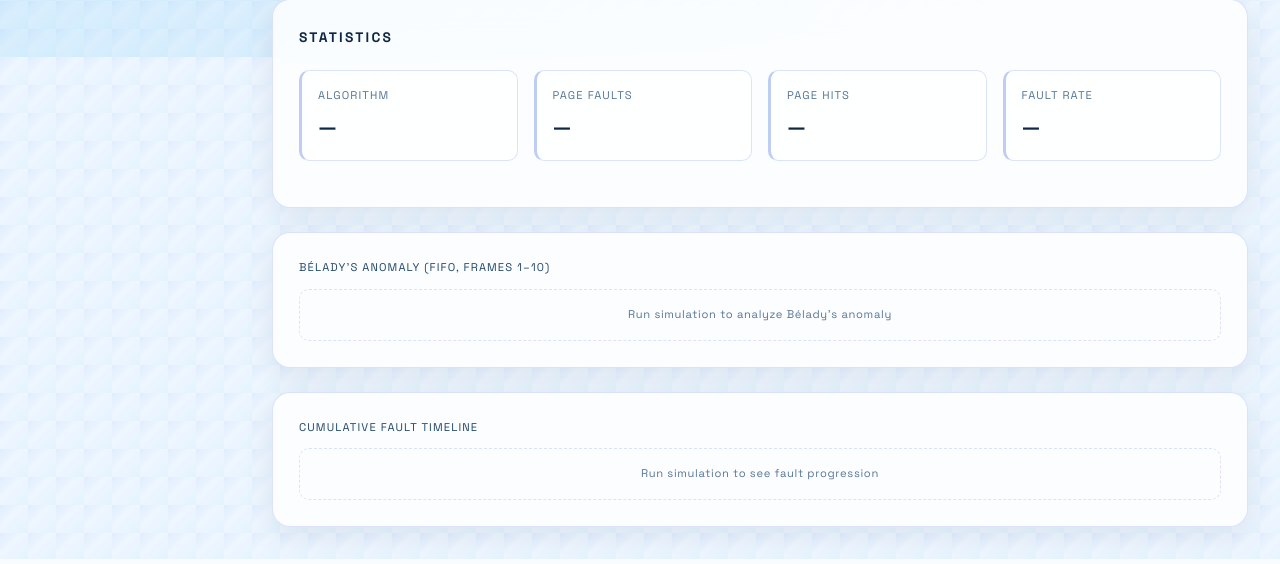
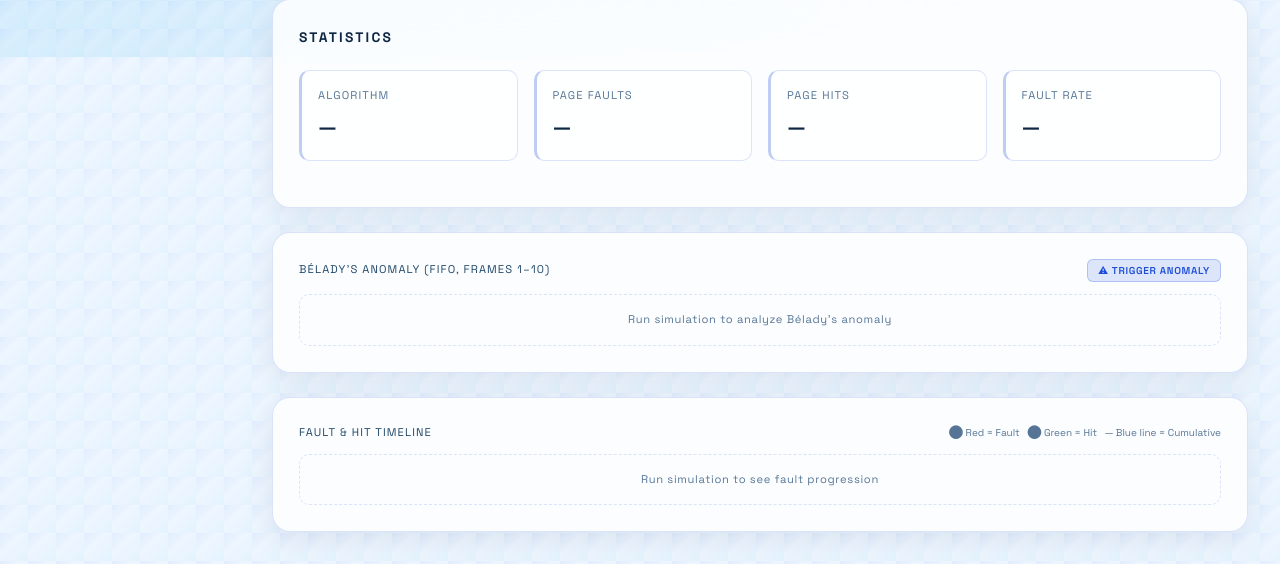
Before and after one commit to verdhanyash/virtualization_paging-segmentation, a Flask app: page /fifo in a window 1280 px wide. Shown: the part 1063-1627 px from the top of the page. Run offline with Flask 3, Linux system fonts and the light colour scheme.

Commit message:
feat: improve paging charts & fix segmentation manual mode
- Redesign Belady's Anomaly chart: gradient fill, anomaly triangle markers, star for current frame count, rich tooltips
- Replace Cumulative Fault Timeline with Fault & Hit Timeline: red/green bars per step + cumulative line overlay
- Add real-time step tracking: orange dot follows current step as user clicks Step/Auto
- Add 'Trigger Anomaly' button on FIFO page to load classic Belady reference string (1,2,3,4,1,2,5,1,2,3,4,5)
- Show 'No anomaly detected' explanation when current reference string doesn't trigger anomaly
- Fix segmentation manual mode: correctly parse flat array response from POST /api/segmentation
- Fix form inputs: read Total Memory, Block Size, Max Procs from HTML inputs into state
- Replace browser alert() with inline toast notification for segmentation errors
- Add auto-retry on transient process snapshot failures

```diff
--- a/app/static/js/paging-common.js
+++ b/app/static/js/paging-common.js
@@ -141,6 +141,9 @@ function renderStep(si) {
     bsUI.innerHTML = bsHtml;
     bsUI.scrollTop = bsUI.scrollHeight;
   }
+
+  // Update timeline chart to track current step
+  if (typeof renderTimelineChart === 'function' && cTimeline) renderTimelineChart();
 }
 
 function renderHistory() {
@@ -194,87 +197,250 @@ var CHART_AXIS = {
   border: { color:'rgba(37,99,235,.36)' }
 };
 
+function triggerBeladyAnomaly() {
+  // Classic reference string that triggers Bélády's Anomaly:
+  // 3 frames → 9 faults, 4 frames → 10 faults
+  var refEl = $('refIn');
+  if (refEl) refEl.value = '1,2,3,4,1,2,5,1,2,3,4,5';
+  var liveToggle = $('liveToggle');
+  if (liveToggle) liveToggle.checked = false;
+  if (typeof toggleSegMode === 'function') toggleSegMode();
+  if (refEl) refEl.readOnly = false;
+  runSim();
+}
+
 function renderCharts() {
   if (!allResults) return;
 
   if (cBelady) { cBelady.destroy(); cBelady = null; }
   if (cTimeline) { cTimeline.destroy(); cTimeline = null; }
 
-  // Belady's anomaly chart
+  // ═══ Belady's Anomaly Chart ═══
   var bel = allResults.belady;
   var anomalyFs = {};
   for (var a = 0; a < bel.anomaly_at.length; a++) { anomalyFs[bel.anomaly_at[a][1]] = true; }
   $('anomalyBadge').style.display = bel.anomaly_found ? '' : 'none';
+  var noAnomalyEl = $('beladyNoAnomaly');
+  if (noAnomalyEl) noAnomalyEl.style.display = bel.anomaly_found ? 'none' : '';
   hide('beladyEmpty'); show('beladyWrap');
 
   var fLabels = Object.keys(bel.fault_counts).map(Number);
   var fData = [];
   var ptColors = [];
   var ptSizes = [];
+  var ptStyles = [];
   for (var i = 0; i < fLabels.length; i++) {
     fData.push(bel.fault_counts[fLabels[i]]);
-    ptColors.push(anomalyFs[fLabels[i]] ? '#dc2626' : '#2563eb');
-    ptSizes.push(anomalyFs[fLabels[i]] ? 7 : 3);
+    var isAnomaly = anomalyFs[fLabels[i]];
+    ptColors.push(isAnomaly ? '#dc2626' : '#2563eb');
+    ptSizes.push(isAnomaly ? 8 : 4);
+    ptStyles.push(isAnomaly ? 'triangle' : 'circle');
   }
+
+  // Highlight the current frame count
+  var curFC = getFC();
+  var curFCIdx = fLabels.indexOf(curFC);
 
   cBelady = new Chart($('beladyChart'), {
     type:'line',
     data:{
       labels:fLabels,
-      datasets:[{
-        label:'Faults', data:fData,
-        borderColor:'#1d4ed8',
-        backgroundColor:'rgba(37,99,235,.1)',
-        pointBackgroundColor:ptColors,
-        pointBorderColor:ptColors,
-        pointRadius:ptSizes,
-        tension:.2, borderWidth:2.2, fill:true
-      }]
+      datasets:[
+        {
+          label:'Page Faults', data:fData,
+          borderColor:'#1d4ed8',
+          backgroundColor: function(ctx) {
+            var c = ctx.chart.ctx;
+            var g = c.createLinearGradient(0, 0, 0, ctx.chart.height);
+            g.addColorStop(0, 'rgba(37,99,235,.25)');
+            g.addColorStop(1, 'rgba(37,99,235,.02)');
+            return g;
+          },
+          pointBackgroundColor:ptColors,
+          pointBorderColor:ptColors,
+          pointRadius:ptSizes,
+          pointStyle:ptStyles,
+          pointHoverRadius: 10,
+          tension:.2, borderWidth:2.5, fill:true
+        },
+        // Current frame count marker
+        curFCIdx >= 0 ? {
+          label:'Current Frames',
+          data: fLabels.map(function(f, idx) { return idx === curFCIdx ? fData[idx] : null; }),
+          pointBackgroundColor: '#f59e0b',
+          pointBorderColor: '#f59e0b',
+          pointRadius: 10,
+          pointStyle: 'star',
+          pointHoverRadius: 14,
+          borderWidth: 0,
+          showLine: false
+        } : null
+      ].filter(Boolean)
     },
     options:{
       responsive:true, maintainAspectRatio:false,
-      plugins:{ legend:{display:false} },
+      interaction: { mode: 'index', intersect: false },
+      plugins:{
+        legend:{display:false},
+        tooltip:{
+          backgroundColor:'rgba(15,23,42,.92)',
+          titleFont:{family:CHART_FONT, size:12},
+          bodyFont:{family:CHART_FONT, size:11},
+          padding:10,
+          callbacks:{
+            title: function(items) {
+              var f = items[0].label;
+              return f + ' Frame' + (f > 1 ? 's' : '');
+            },
+            label: function(item) {
+              if (item.datasetIndex > 0) return '\u2605 Your current frame count';
+              var faults = item.parsed.y;
+              var frames = item.label;
+              var prevFaults = item.dataIndex > 0 ? fData[item.dataIndex - 1] : null;
+              var lines = [faults + ' page fault' + (faults !== 1 ? 's' : '')];
+              if (prevFaults !== null) {
+                var diff = faults - prevFaults;
+                if (diff > 0) lines.push('\u26A0 +' + diff + ' more than ' + (frames-1) + ' frames (ANOMALY!)');
+                else if (diff < 0) lines.push('\u2193 ' + Math.abs(diff) + ' fewer than ' + (frames-1) + ' frames');
+                else lines.push('\u2192 Same as ' + (frames-1) + ' frames');
+              }
+              return lines;
+            },
+            labelColor: function(item) {
+              if (item.datasetIndex > 0) return { borderColor:'#f59e0b', backgroundColor:'#f59e0b' };
+              var isAn = anomalyFs[fLabels[item.dataIndex]];
+              return { borderColor: isAn ? '#dc2626' : '#2563eb', backgroundColor: isAn ? '#dc2626' : '#2563eb' };
+            }
+          }
+        }
+      },
       scales:{
-        x:Object.assign({}, CHART_AXIS, {title:{display:true,text:'Frames',color:'#204768',font:{family:CHART_FONT,size: 11}}}),
-        y:Object.assign({}, CHART_AXIS, {title:{display:true,text:'Faults',color:'#204768',font:{family:CHART_FONT,size: 11}}})
+        x:Object.assign({}, CHART_AXIS, {title:{display:true,text:'Number of Frames',color:'#204768',font:{family:CHART_FONT,size: 11}}}),
+        y:Object.assign({}, CHART_AXIS, {title:{display:true,text:'Page Faults',color:'#204768',font:{family:CHART_FONT,size: 11}}, beginAtZero:true})
       }
     }
   });
 
-  // Fault timeline chart
+  // ═══ Fault Timeline Chart (bar per step + cumulative line) ═══
   hide('timelineEmpty'); show('timelineWrap');
+  renderTimelineChart();
+}
+
+function renderTimelineChart() {
+  if (!result || !result.steps) return;
+  if (cTimeline) { cTimeline.destroy(); cTimeline = null; }
+
+  var steps = result.steps;
+  var stepLbls = [];
+  var barData = [];
+  var barColors = [];
   var cumData = [];
   var cnt = 0;
-  for (var i = 0; i < result.steps.length; i++) {
-    if (result.steps[i].fault) cnt++;
+  var activeStep = curStep >= 0 ? curStep : steps.length - 1;
+
+  for (var i = 0; i < steps.length; i++) {
+    stepLbls.push(i + 1);
+    if (steps[i].fault) {
+      cnt++;
+      barData.push(1);
+      barColors.push(i <= activeStep ? 'rgba(239,68,68,.8)' : 'rgba(239,68,68,.2)');
+    } else {
+      barData.push(-0.3);
+      barColors.push(i <= activeStep ? 'rgba(16,185,129,.7)' : 'rgba(16,185,129,.15)');
+    }
     cumData.push(cnt);
   }
-  var stepLbls = [];
-  for (var i = 0; i < result.steps.length; i++) { stepLbls.push(i + 1); }
 
   cTimeline = new Chart($('timelineChart'), {
-    type:'line',
+    type:'bar',
     data:{
       labels:stepLbls,
-      datasets:[{
-        label:'Cumulative Faults', data:cumData,
-        borderColor:'#2563eb',
-        backgroundColor:'rgba(37,99,235,.14)',
-        pointRadius:3,
-        pointBackgroundColor:'#1d4ed8',
-        tension:0.08, borderWidth:2.2, fill:true
-      }]
+      datasets:[
+        {
+          label:'Fault / Hit',
+          data:barData,
+          backgroundColor:barColors,
+          borderRadius: 2,
+          borderSkipped: false,
+          yAxisID:'y',
+          order:2
+        },
+        {
+          type:'line',
+          label:'Total Faults',
+          data:cumData,
+          borderColor:'#2563eb',
+          backgroundColor:'rgba(37,99,235,.08)',
+          pointRadius: function(ctx) { return ctx.dataIndex === activeStep ? 7 : 2; },
+          pointBackgroundColor: function(ctx) { return ctx.dataIndex === activeStep ? '#f59e0b' : '#2563eb'; },
+          pointBorderColor: function(ctx) { return ctx.dataIndex === activeStep ? '#f59e0b' : '#2563eb'; },
+          tension:0.15, borderWidth:2.5, fill:false,
+          yAxisID:'y2',
+          order:1
+        }
+      ]
     },
     options:{
       responsive:true, maintainAspectRatio:false,
-      plugins:{ legend:{display:false} },
+      interaction: { mode: 'index', intersect: false },
+      plugins:{
+        legend:{
+          display:true,
+          labels:{ color:'#204768', font:{family:CHART_FONT, size:10}, boxWidth:12, padding:10,
+            generateLabels: function() {
+              return [
+                { text: 'Fault', fillStyle:'rgba(239,68,68,.8)', strokeStyle:'transparent', lineWidth:0 },
+                { text: 'Hit', fillStyle:'rgba(16,185,129,.7)', strokeStyle:'transparent', lineWidth:0 },
+                { text: 'Cumulative', fillStyle:'transparent', strokeStyle:'#2563eb', lineWidth:2 }
+              ];
+            }
+          }
+        },
+        tooltip:{
+          backgroundColor:'rgba(15,23,42,.92)',
+          titleFont:{family:CHART_FONT, size:12},
+          bodyFont:{family:CHART_FONT, size:11},
+          padding:10,
+          callbacks:{
+            title: function(items) {
+              var idx = items[0].dataIndex;
+              return 'Step ' + (idx+1) + ': Page ' + steps[idx].page;
+            },
+            label: function(item) {
+              if (item.datasetIndex === 0) {
+                return steps[item.dataIndex].fault
+                  ? '\u25C6 PAGE FAULT — loaded from disk'
+                  : '\u00B7 HIT — already in frame';
+              }
+              return 'Total faults so far: ' + item.parsed.y;
+            },
+            labelColor: function(item) {
+              if (item.datasetIndex === 0) {
+                var isFault = steps[item.dataIndex].fault;
+                return { borderColor: isFault ? '#ef4444' : '#10b981', backgroundColor: isFault ? '#ef4444' : '#10b981' };
+              }
+              return { borderColor:'#2563eb', backgroundColor:'#2563eb' };
+            }
+          }
+        }
+      },
       scales:{
-        x:Object.assign({}, CHART_AXIS, {title:{display:true,text:'Step',color:'#204768',font:{family:CHART_FONT,size: 11}}}),
-        y:Object.assign({}, CHART_AXIS, {title:{display:true,text:'Cumulative Faults',color:'#204768',font:{family:CHART_FONT,size: 11}}})
+        x:Object.assign({}, CHART_AXIS, {title:{display:true,text:'Step (page reference)',color:'#204768',font:{family:CHART_FONT,size: 11}}}),
+        y:{
+          display:false,
+          min:-0.5, max:1.2
+        },
+        y2:Object.assign({}, CHART_AXIS, {
+          position:'right',
+          title:{display:true,text:'Total Faults',color:'#204768',font:{family:CHART_FONT,size: 11}},
+          beginAtZero:true,
+          grid:{drawOnChartArea:false}
+        })
       }
     }
   });
 }
+
 
 function runSim() {
   stopAuto();
--- a/app/templates/fifo.html
+++ b/app/templates/fifo.html
@@ -156,15 +156,20 @@
     <div class="chart-non-hdr">
       <span class="chart-title">B&eacute;lady's Anomaly (FIFO, frames 1&ndash;10)</span>
       <span id="anomalyBadge" style="display:none" class="anomaly-badge"><span class="anim-dot"></span>Anomaly Detected</span>
+      <button class="bs" id="triggerAnomalyBtn" onclick="triggerBeladyAnomaly()" style="margin-left:auto;font-size:10px;padding:4px 10px" title="Load the classic reference string that triggers Bélády's Anomaly">&#9888; Trigger Anomaly</button>
     </div>
     <div id="beladyEmpty" class="empty" style="padding:16px 0;font-size: 11.2px">Run simulation to analyze B&eacute;lady's anomaly</div>
+    <div id="beladyNoAnomaly" style="display:none;padding:8px 14px;margin-bottom:8px;background:rgba(37,99,235,.06);border-left:3px solid var(--accent-blue);font-size:11px;color:var(--text-dim);line-height:1.6">
+      <strong style="color:var(--accent-blue)">No anomaly detected</strong> for this reference string. The chart shows the <em>normal</em> pattern: more frames &rarr; fewer faults. B&eacute;lady's Anomaly only occurs with specific page sequences. Click <strong>"&#9888; Trigger Anomaly"</strong> to see the classic example where 4 frames cause <em>more</em> faults than 3.
+    </div>
     <div class="chart-wrap" id="beladyWrap" style="display:none"><canvas id="beladyChart"></canvas></div>
   </div>
 
   <!-- Fault Timeline Chart -->
   <div class="panel">
     <div class="chart-non-hdr">
-      <span class="chart-title">Cumulative Fault Timeline</span>
+      <span class="chart-title">Fault &amp; Hit Timeline</span>
+      <span style="font-size:10px;color:var(--text-dimmer);margin-left:8px">&#11044; Red = Fault &nbsp; &#11044; Green = Hit &nbsp; &#8212; Blue line = Cumulative</span>
     </div>
     <div id="timelineEmpty" class="empty" style="padding:16px 0;font-size: 11.2px">Run simulation to see fault progression</div>
     <div class="chart-wrap" id="timelineWrap" style="display:none"><canvas id="timelineChart"></canvas></div>
--- a/app/templates/lru.html
+++ b/app/templates/lru.html
@@ -165,7 +165,8 @@
   <!-- Fault Timeline Chart -->
   <div class="panel">
     <div class="chart-non-hdr">
-      <span class="chart-title">Cumulative Fault Timeline</span>
+      <span class="chart-title">Fault &amp; Hit Timeline</span>
+      <span style="font-size:10px;color:var(--text-dimmer);margin-left:8px">&#11044; Red = Fault &nbsp; &#11044; Green = Hit &nbsp; &#8212; Blue line = Cumulative</span>
     </div>
     <div id="timelineEmpty" class="empty" style="padding:16px 0;font-size: 11.2px">Run simulation to see fault progression</div>
     <div class="chart-wrap" id="timelineWrap" style="display:none"><canvas id="timelineChart"></canvas></div>
--- a/app/templates/optimal.html
+++ b/app/templates/optimal.html
@@ -164,7 +164,8 @@
   <!-- Fault Timeline Chart -->
   <div class="panel">
     <div class="chart-non-hdr">
-      <span class="chart-title">Cumulative Fault Timeline</span>
+      <span class="chart-title">Fault &amp; Hit Timeline</span>
+      <span style="font-size:10px;color:var(--text-dimmer);margin-left:8px">&#11044; Red = Fault &nbsp; &#11044; Green = Hit &nbsp; &#8212; Blue line = Cumulative</span>
     </div>
     <div id="timelineEmpty" class="empty" style="padding:16px 0;font-size: 11.2px">Run simulation to see fault progression</div>
     <div class="chart-wrap" id="timelineWrap" style="display:none"><canvas id="timelineChart"></canvas></div>
```
Also changed, not shown: app/static/js/segmentation.js (+31 -3 lines).
